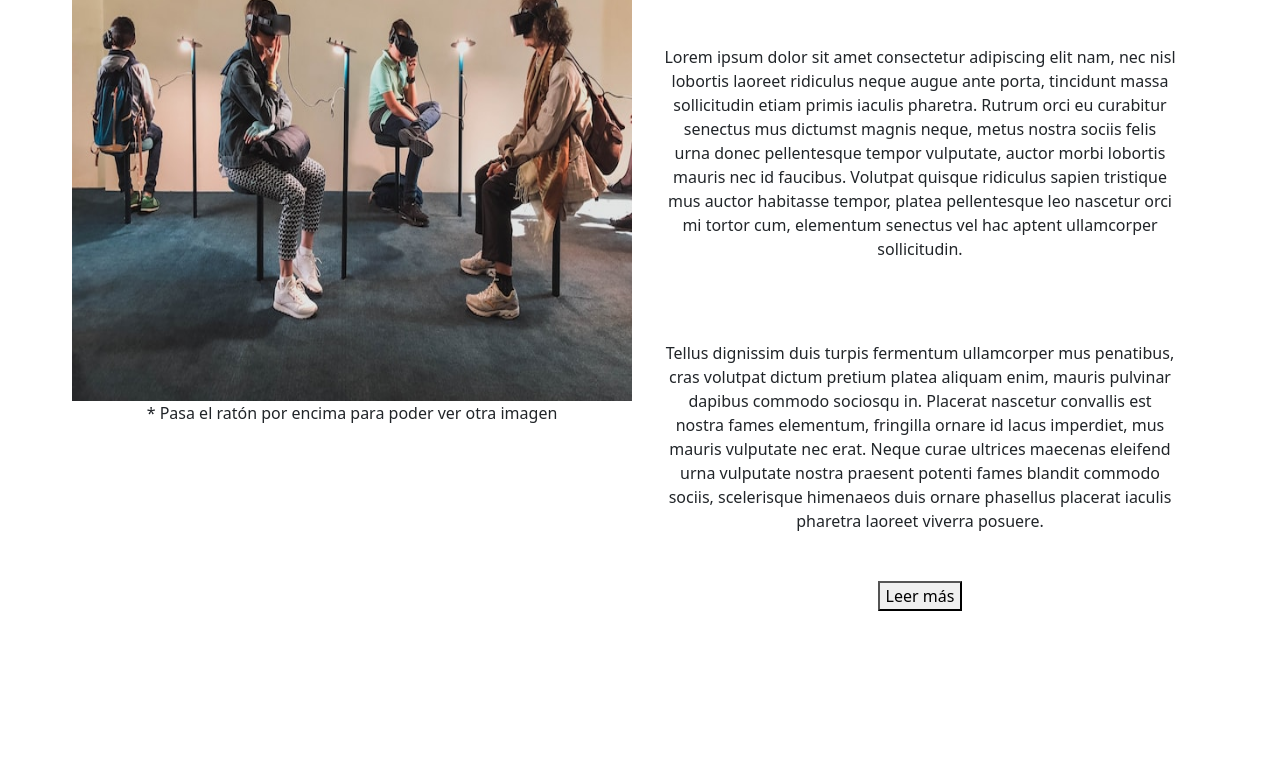
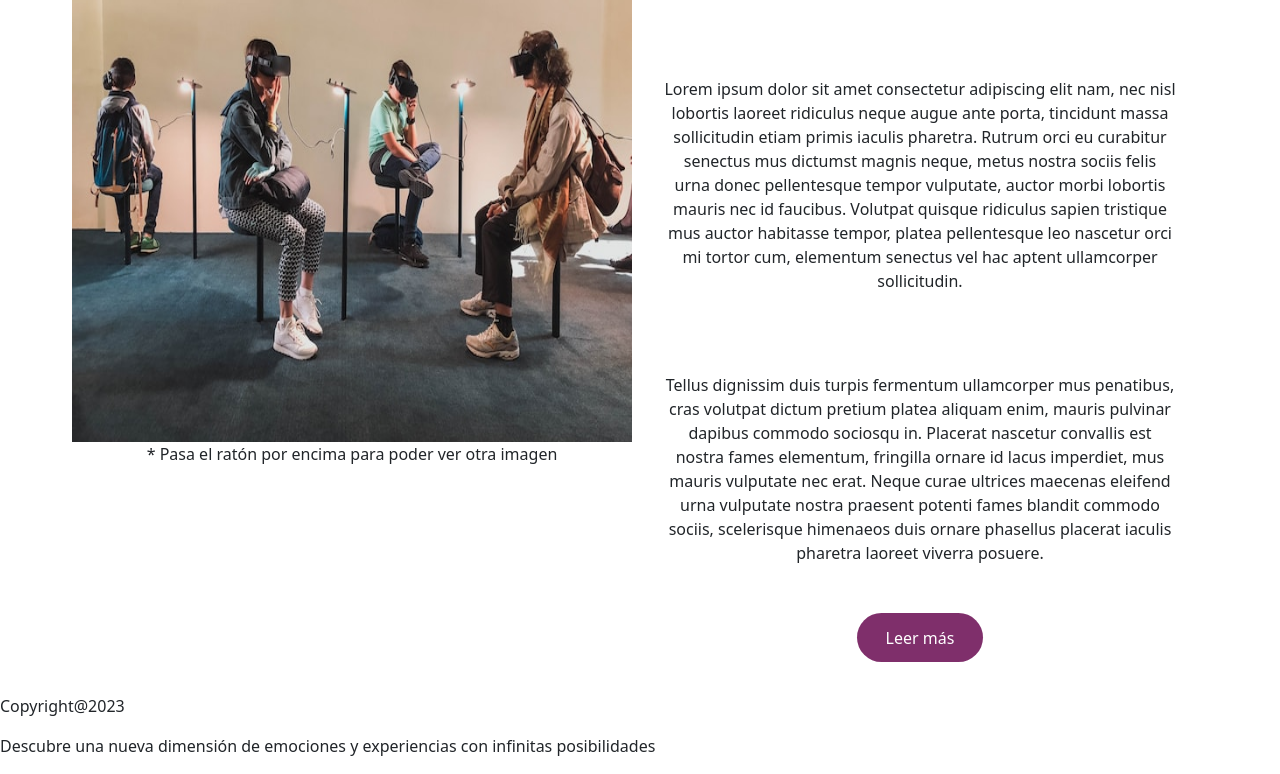
Before and after one commit to JJessa/Examen, a plain HTML site: page index.html in a window 1280 px wide. Shown: the part 554-1328 px from the top of the page. Before the commit the page ends 1197 px from the top, so only its background shows below. Drawn offline with nearby package versions, Linux system fonts and the light colour scheme.

Commit message:
estilos de botón leer más y footer creado

```diff
--- a/index.html
+++ b/index.html
@@ -53,7 +53,10 @@
          </div>
        </div>
 
-
+    <footer class="footer-div">
+        <p>Copyright@2023</p>
+        <p>Descubre una nueva dimensión de emociones y experiencias con infinitas posibilidades</p>
+    </footer>
 
   <script src="https://cdn.jsdelivr.net/npm/bootstrap@5.0.2/dist/js/bootstrap.bundle.min.js" integrity="sha384-MrcW6ZMFYlzcLA8Nl+NtUVF0sA7MsXsP1UyJoMp4YLEuNSfAP+JcXn/tWtIaxVXM" crossorigin="anonymous"></script>
 </body>
--- a/styles.css
+++ b/styles.css
@@ -10,11 +10,13 @@
   .bg-image {
       background-image: url(./images/virtual_home.jpg);
       background-repeat: no-repeat;
+      background-position: bottom;
     }
 
   .title-h1 {
     font-size: 2rem;
     text-align: center;
+    margin-top: 2rem;
   }
 
   .imagen-home {
@@ -37,5 +39,14 @@
   }
 
   .readMore {
+    background-color: #64034cd2; /* Green */
+    border: none;
+    border-radius: 15rem;
+    color: white;
+    padding: .8rem 1.8rem;
+    text-align: center;
+  }
+
+  .footer-div {
 
   }
```
